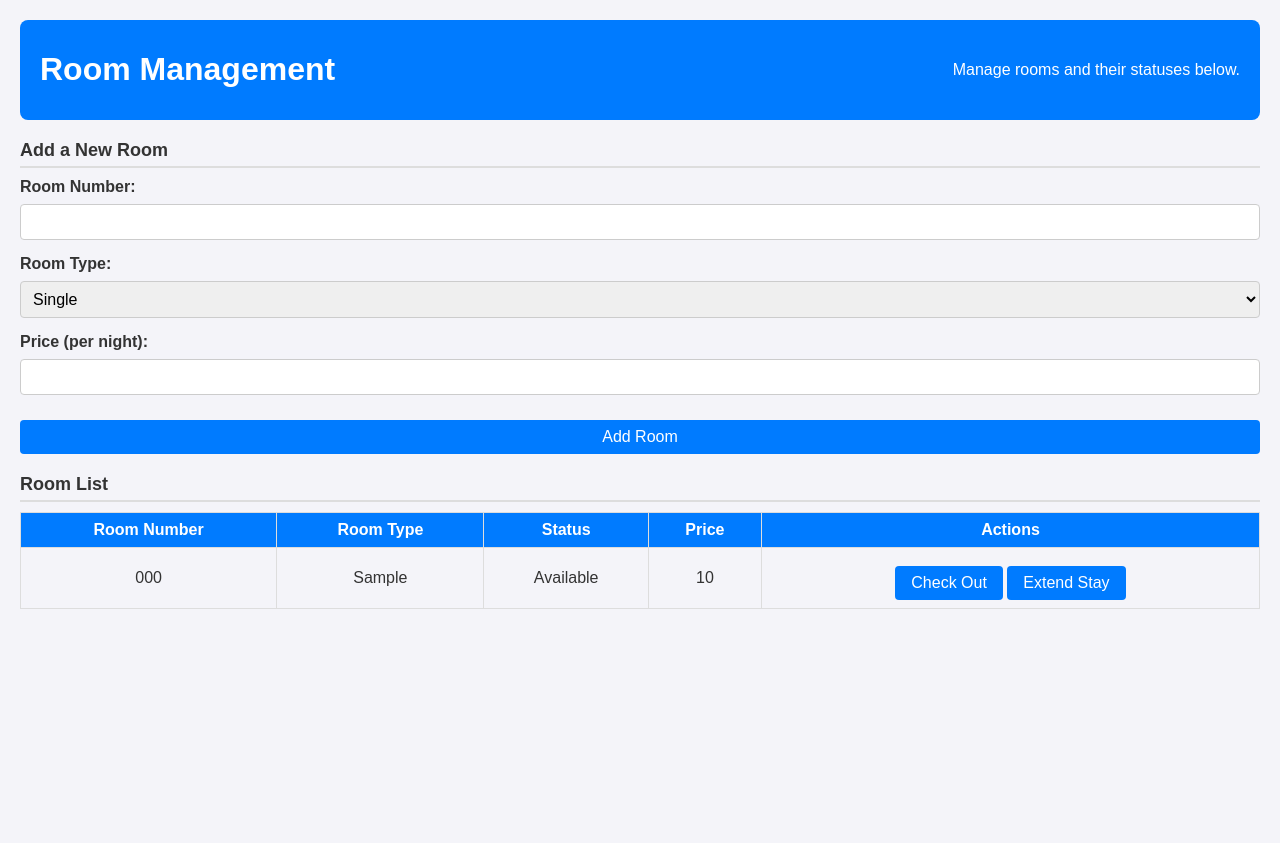
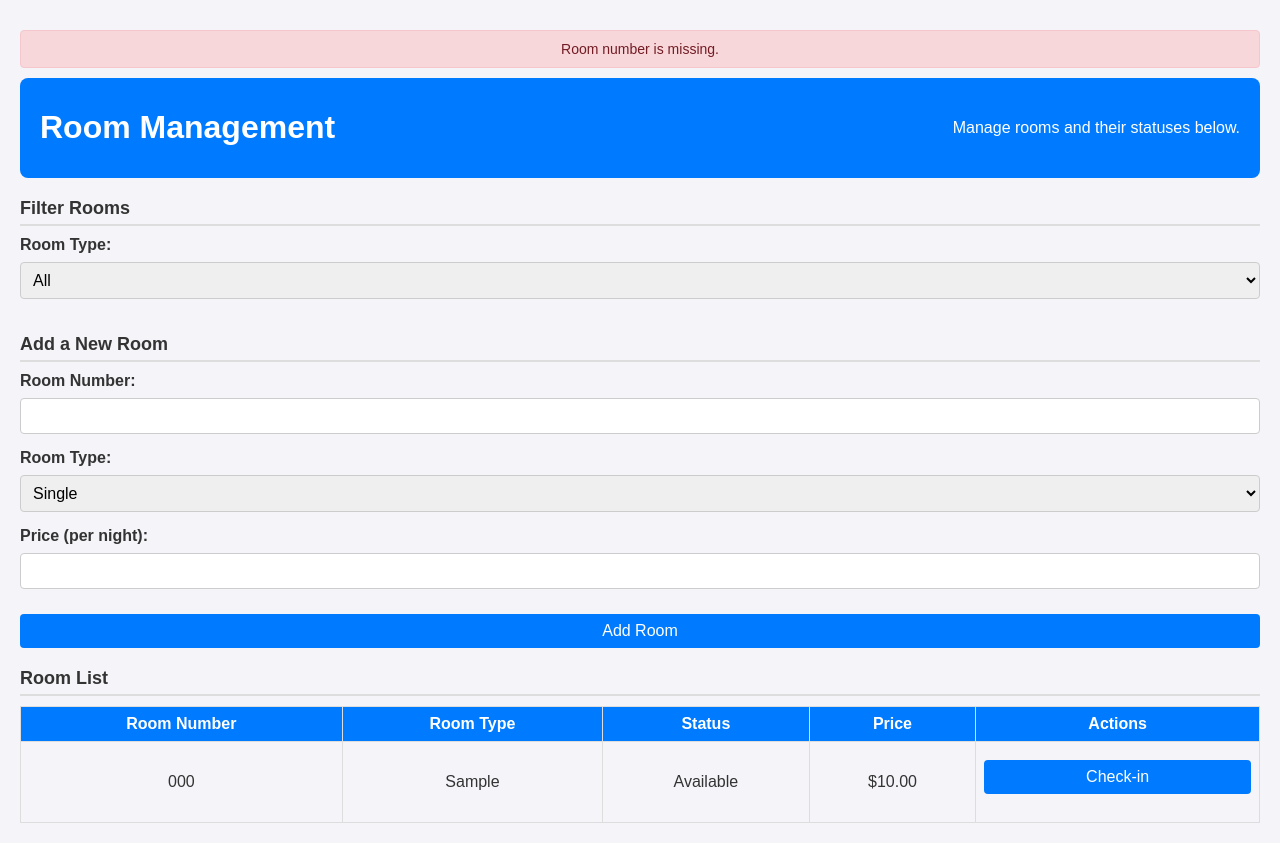
Before and after one commit to successdanesy/hotel2, a PHP site: the page made by room.php in a window 1280 px wide. Before the commit the page ends 609 px from the top, so only its background shows below. Run offline with PHP 8.4, Linux system fonts and the light colour scheme; the visitor is signed in with stand-in values (Sample User, id 1); tables that the repository leaves empty or names only in its code hold one stand-in row (values such as "Sample post").

Commit message:
added filtering, and checkin/checkout buttons for the room.php and css files

```diff
--- a/room.css
+++ b/room.css
@@ -160,6 +160,27 @@ form button {
     background-color: #e53935;
 }
 
+/* Showing messages */
+.alert {
+    padding: 10px;
+    margin: 10px 0;
+    border-radius: 4px;
+    font-size: 14px;
+    text-align: center;
+}
+
+.alert.success {
+    background-color: #d4edda;
+    color: #155724;
+    border: 1px solid #c3e6cb;
+}
+
+.alert.error {
+    background-color: #f8d7da;
+    color: #721c24;
+    border: 1px solid #f5c6cb;
+}
+
 /* Footer */
 footer {
     text-align: center;
--- a/room.php
+++ b/room.php
@@ -15,6 +15,31 @@ if (isset($_GET['logout'])) {
     unset($_SESSION['username']);
     header("location: login.php");
     exit();
+}
+
+// Showing messages
+if (isset($_GET['message'])) {
+    echo "<div class='alert success'>" . htmlspecialchars($_GET['message']) . "</div>";
+}
+
+if (isset($_GET['error'])) {
+    echo "<div class='alert error'>" . htmlspecialchars($_GET['error']) . "</div>";
+}
+
+// Fetch the selected room type filter from the URL or default to 'All'
+$room_type_filter = isset($_GET['room_type']) ? $_GET['room_type'] : 'All';
+
+// Build the query based on the room type filter
+$query = "SELECT room_number, status, room_type, price FROM rooms";
+if ($room_type_filter != 'All') {
+    $query .= " WHERE room_type = '$room_type_filter'";
+}
+
+$result = $conn->query($query);
+
+$rooms = [];
+while ($row = $result->fetch_assoc()) {
+    $rooms[] = $row; // Push each row into the rooms array
 }
 ?>
 
@@ -34,10 +59,25 @@ if (isset($_GET['logout'])) {
             <p>Manage rooms and their statuses below.</p>
         </header>
 
+        <!-- Room Filter Form -->
+        <section class="room-filter">
+            <h2>Filter Rooms</h2>
+            <form action="room.php" method="GET">
+                <label for="room_type">Room Type:</label>
+                <select id="room_type" name="room_type" onchange="this.form.submit()">
+                    <option value="All" <?php echo $room_type_filter == 'All' ? 'selected' : ''; ?>>All</option>
+                    <option value="Single" <?php echo $room_type_filter == 'Single' ? 'selected' : ''; ?>>Single</option>
+                    <option value="Double" <?php echo $room_type_filter == 'Double' ? 'selected' : ''; ?>>Double</option>
+                    <option value="Suite" <?php echo $room_type_filter == 'Suite' ? 'selected' : ''; ?>>Suite</option>
+                    <option value="Family" <?php echo $room_type_filter == 'Family' ? 'selected' : ''; ?>>Family</option>
+                </select>
+            </form>
+        </section>
+
         <!-- Add Room Form -->
         <section class="add-room">
             <h2>Add a New Room</h2>
-            <form id="add-room-form">
+            <form id="add-room-form" method="POST" action="add_room.php">
                 <label for="room_number">Room Number:</label>
                 <input type="text" id="room_number" name="room_number" required>
 
@@ -69,8 +109,37 @@ if (isset($_GET['logout'])) {
                         <th>Actions</th>
                     </tr>
                 </thead>
-                <tbody id="room-table-body">
-                    <!-- Dynamic content will be loaded here -->
+                <tbody>
+                    <!-- Dynamically load rooms from the database -->
+                    <?php foreach ($rooms as $room): ?>
+                        <tr>
+                            <td><?php echo $room['room_number']; ?></td>
+                            <td><?php echo $room['room_type']; ?></td>
+                            <td class="<?php echo strtolower(str_replace(' ', '-', $room['status'])); ?>">
+                                <?php echo ucfirst($room['status']); ?>
+                            </td>
+                            <td><?php echo "$" . number_format($room['price'], 2); ?></td>
+                            <td>
+                                <?php if ($room['status'] == 'Available'): ?>
+                                    <form action="checkin.php" method="POST">
+                                        <input type="hidden" name="room_number" value="<?php echo $room['room_number']; ?>">
+                                        <button type="submit" class="button checkin-btn">Check-in</button>
+                                    </form>
+                                <?php elseif ($room['status'] == 'Occupied'): ?>
+                                    <form action="checkout.php" method="POST" class="checkout-form">
+                                        <input type="hidden" name="room_number" value="<?php echo $room['room_number']; ?>">
+                                        <button type="submit" class="button checkout-btn">Check-out</button>
+                                    </form>
+                                    <form action="extend_stay.php" method="POST" class="extend-form">
+                                        <input type="hidden" name="room_number" value="<?php echo $room['room_number']; ?>">
+                                        <button type="submit" class="button extend-btn">Extend Stay</button>
+                                    </form>
+                                <?php else: ?>
+                                    <span class="status under-maintenance">Under Maintenance</span>
+                                <?php endif; ?>
+                            </td>
+                        </tr>
+                    <?php endforeach; ?>
                 </tbody>
             </table>
         </section>
```
Also changed, not shown: checkin.php (added, +23 -0 lines), checkout.php (added, +23 -0 lines), extend_stay.php (added, +17 -0 lines), 1 other file.
